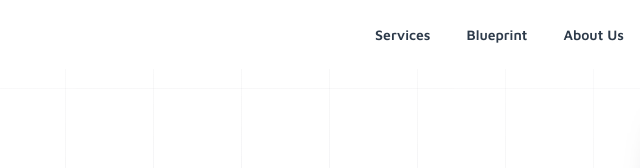
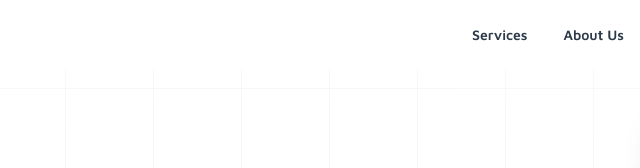
Before and after one commit to erikdrawz/brightside-company, a plain HTML site: page public/index.html in a window 1280 px wide. Shown: the top 168 px of the page, 375-1015 px from the left. Drawn offline with nearby package versions, Linux system fonts and the light colour scheme; a web font is replaced by a local one.

Commit message:
Remove the Blueprint link from the top menu
Co-Authored-By: Claude Opus 5.5 <noreply@anthropic.com>

```diff
--- a/public/index.html
+++ b/public/index.html
@@ -265,7 +265,6 @@
       <a href="#hero" class="nav-logo"><span>brightside</span><span>company</span></a>
       <ul class="nav-links">
         <li><a href="#services">Services</a></li>
-        <li><a href="#blueprint">Blueprint</a></li>
         <li><a href="#about">About Us</a></li>
         <li><a href="mailto:jenna@brightside-company.com" class="nav-cta">Get in Touch</a></li>
       </ul>
```
